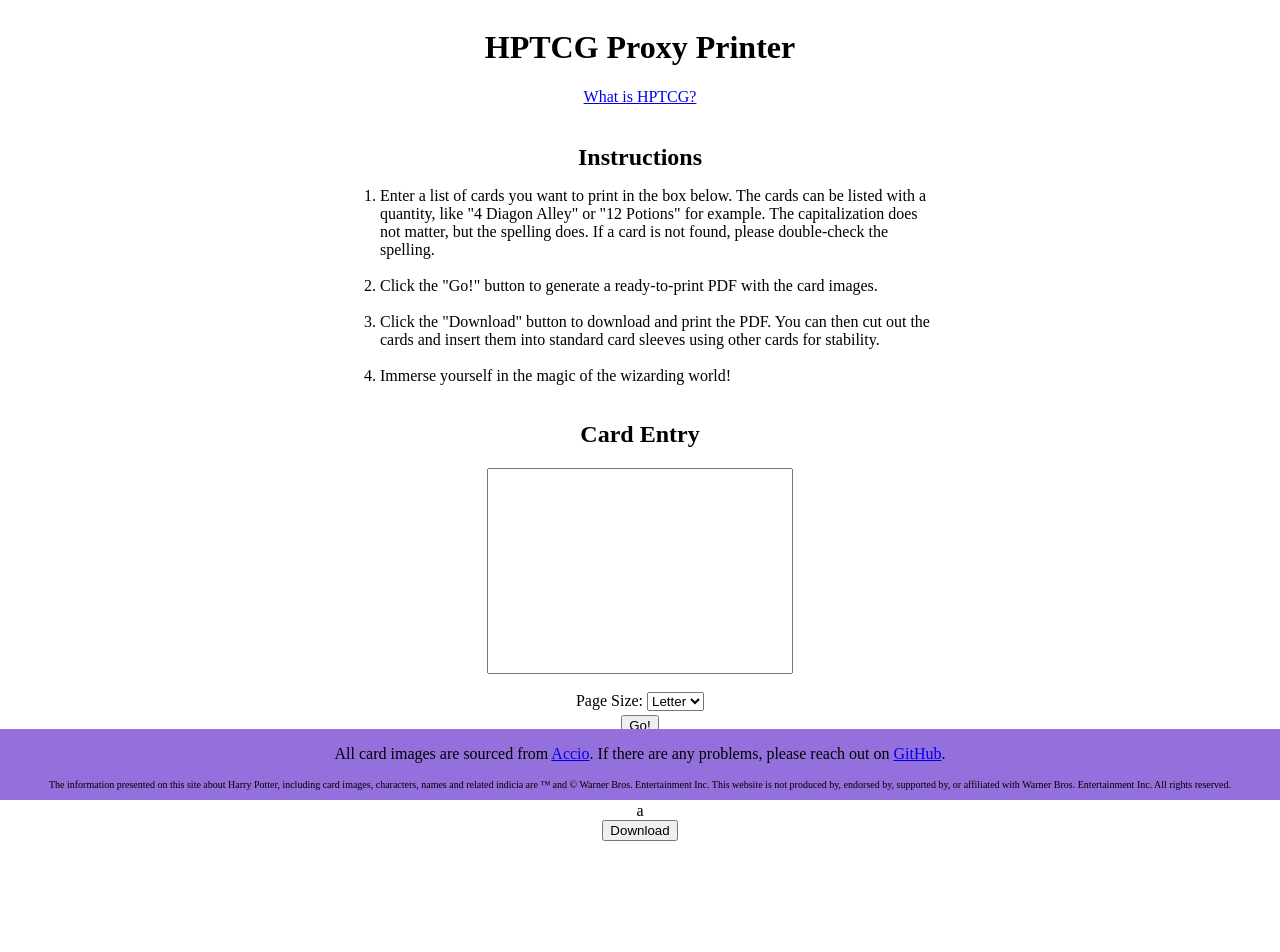
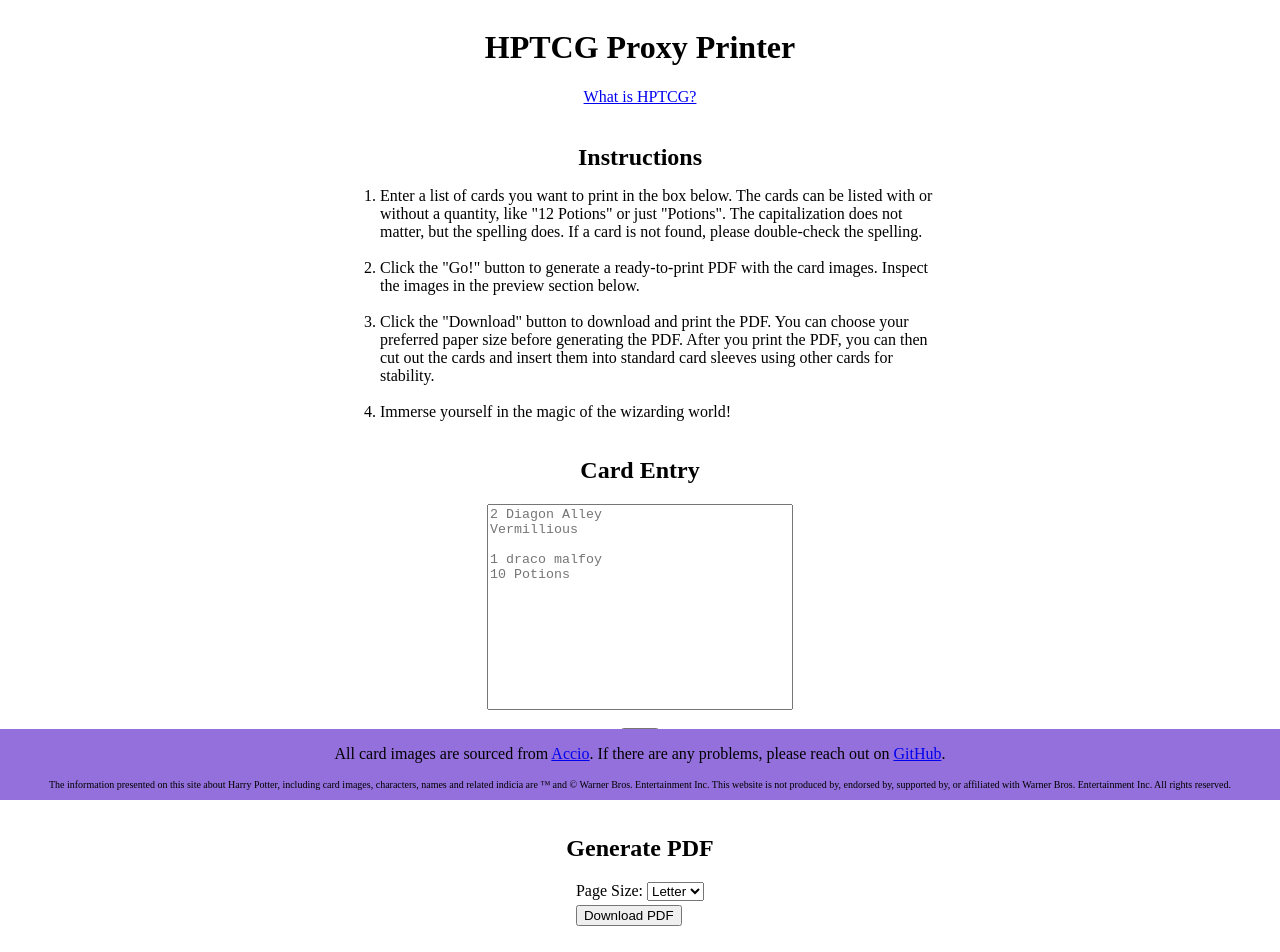
Before and after one commit to nullromo/hptcg-proxy-printer, a React (Create React App) app: page / in a window 1280 px wide. Shown: the top 952 px of the page. Built offline with nearby package versions, Linux system fonts and the light colour scheme; the HTML template or start-up script is replaced by a standard one.

Commit message:
first version where everything works

```diff
--- a/src/App.tsx
+++ b/src/App.tsx
@@ -1,8 +1,19 @@
+import React from 'react';
 import { CardEntry } from './cardEntry';
 import { Footer } from './footer';
-import { PDFPreview } from './pdfPreview';
+import { Preview } from './pdfPreview';
+import { PDFGenerator } from './pdfGenerator';
+import { Instructions } from './instructions';
+
+export type Card = {
+    count: number;
+    image: string;
+};
 
 const App = () => {
+    // a map from card name to card data
+    const [cards, setCards] = React.useState<Partial<Record<string, Card>>>({});
+
     return (
         <div
             style={{
@@ -15,45 +26,21 @@
             <a href='https://harrypottertcg.com/'>What is HPTCG?</a>
             <br />
             <h2 style={{ marginBottom: 0 }}>Instructions</h2>
-            <div style={{ maxWidth: '600px' }}>
-                <ol>
-                    <li>
-                        {
-                            'Enter a list of cards you want to print in the box below. The cards can be listed with a quantity, like "4 Diagon Alley" or "12 Potions" for example. The capitalization does not matter, but the spelling does. If a card is not found, please double-check the spelling.'
-                        }
-                    </li>
-                    <br />
-                    <li>
-                        {
-                            'Click the "Go!" button to generate a ready-to-print PDF with the card images.'
-                        }
-                    </li>
-                    <br />
-                    <li>
-                        {
-                            'Click the "Download" button to download and print the PDF. You can then cut out the cards and insert them into standard card sleeves using other cards for stability.'
-                        }
-                    </li>
-                    <br />
-                    <li>
-                        {
-                            'Immerse yourself in the magic of the wizarding world!'
-                        }
-                    </li>
-                </ol>
-            </div>
+            <Instructions />
             <h2>Card Entry</h2>
-            <CardEntry />
-            <h2>PDF Preview</h2>
-            <PDFPreview />
-            <button
-                type='button'
-                onClick={() => {
-                    // TODO
+            <CardEntry
+                setCards={(value) => {
+                    if (typeof value === 'function') {
+                        setCards({ ...value(cards) });
+                    } else {
+                        setCards({ ...value });
+                    }
                 }}
-            >
-                Download
-            </button>
+            />
+            <h2>Preview</h2>
+            <Preview cards={cards} />
+            <h2>Generate PDF</h2>
+            <PDFGenerator cards={cards} />
             <div style={{ height: '100px' }} />
             <Footer />
         </div>
--- a/src/cardEntry.tsx
+++ b/src/cardEntry.tsx
@@ -1,6 +1,8 @@
 import React from 'react';
 import { fetchCard } from './fetchCard';
-import { makePDF, PageSize } from './makePDF';
+import { PageSize } from './makePDF';
+import type { ReactSetter } from './util';
+import type { Card } from './App';
 
 const parseCards = (
     input: string,
@@ -21,17 +23,11 @@
         });
 };
 
-export const CardEntry = () => {
+export const CardEntry = (props: {
+    readonly setCards: ReactSetter<Partial<Record<string, Card>>>;
+}) => {
     // the input entered by the user
     const [textInput, setTextInput] = React.useState('');
-
-    // a map from card name to card image data
-    const [images, setImages] = React.useState<Partial<Record<string, string>>>(
-        {},
-    );
-
-    // page size for generated PDF
-    const [pageSize, setPageSize] = React.useState(PageSize.LETTER);
 
     return (
         <div
@@ -42,6 +38,11 @@
             }}
         >
             <textarea
+                placeholder={`2 Diagon Alley
+Vermillious
+
+1 draco malfoy
+10 Potions`}
                 style={{ height: '200px', resize: 'none', width: '300px' }}
                 value={textInput}
                 onChange={(event) => {
@@ -49,37 +50,31 @@
                 }}
             />
             <br />
-            <div style={{ marginBottom: '4px' }}>
-                {'Page Size: '}
-                <select
-                    value={pageSize}
-                    onChange={(event) => {
-                        setPageSize(event.target.value as PageSize);
-                    }}
-                >
-                    <option value={PageSize.LETTER}>Letter</option>
-                    <option value={PageSize.A4}>A4</option>
-                </select>
-            </div>
             <button
                 type='button'
                 onClick={() => {
+                    const data: Partial<Record<string, Card>> = {};
                     parseCards(textInput).forEach((card) => {
                         console.log(card);
                         if (card) {
                             fetchCard(card.name)
                                 .then((result) => {
-                                    setImages((data) => {
-                                        if (result) {
-                                            data[card.name] = result;
-                                        }
-                                        return data;
-                                    });
+                                    console.log('data is', data);
+                                    if (result) {
+                                        data[card.name] = {
+                                            count: card.count,
+                                            image: result,
+                                        };
+                                    }
+                                    console.log('setting data to', data);
+                                    return data;
                                 })
-                                .catch(console.error);
+                                .catch(console.error)
+                                .finally(() => {
+                                    props.setCards(data);
+                                });
                         }
                     });
-                    makePDF(pageSize, images['diagon alley'] ?? '');
                 }}
             >
                 Go!
--- /dev/null
+++ b/src/instructions.tsx
@@ -0,0 +1,29 @@
+export const Instructions = () => {
+    return (
+        <div style={{ maxWidth: '600px' }}>
+            <ol>
+                <li>
+                    {
+                        'Enter a list of cards you want to print in the box below. The cards can be listed with or without a quantity, like "12 Potions" or just "Potions". The capitalization does not matter, but the spelling does. If a card is not found, please double-check the spelling.'
+                    }
+                </li>
+                <br />
+                <li>
+                    {
+                        'Click the "Go!" button to generate a ready-to-print PDF with the card images. Inspect the images in the preview section below.'
+                    }
+                </li>
+                <br />
+                <li>
+                    {
+                        'Click the "Download" button to download and print the PDF. You can choose your preferred paper size before generating the PDF. After you print the PDF, you can then cut out the cards and insert them into standard card sleeves using other cards for stability.'
+                    }
+                </li>
+                <br />
+                <li>
+                    {'Immerse yourself in the magic of the wizarding world!'}
+                </li>
+            </ol>
+        </div>
+    );
+};
--- a/src/makePDF.ts
+++ b/src/makePDF.ts
@@ -1,17 +1,45 @@
 import { jsPDF } from 'jspdf';
+import type { Card } from './App';
 
 // card dimensions in millimeters
 const CARD_WIDTH = 63;
 const CARD_HEIGHT = 88;
+
+const BUFFER = 10;
 
 export enum PageSize {
     LETTER = 'letter',
     A4 = 'a4',
 }
 
-export const makePDF = (pageSize: PageSize, image: string) => {
+export const makePDF = (
+    pageSize: PageSize,
+    cards: Partial<Record<string, Card>>,
+) => {
     const pdf = new jsPDF({ format: pageSize });
 
-    pdf.addImage(image, 'png', 40, 40, CARD_WIDTH, CARD_HEIGHT);
+    let cardNumber = 0;
+    Object.values(cards).forEach((card) => {
+        if (!card) {
+            return;
+        }
+        for (let index = 0; index < card.count; index += 1) {
+            const col = cardNumber % 3;
+            const row = Math.floor(cardNumber / 3);
+            pdf.addImage(
+                card.image,
+                'png',
+                BUFFER + col * CARD_WIDTH,
+                BUFFER + row * CARD_HEIGHT,
+                CARD_WIDTH,
+                CARD_HEIGHT,
+            );
+            cardNumber += 1;
+            if (cardNumber >= 9) {
+                pdf.addPage();
+                cardNumber = 0;
+            }
+        }
+    });
     pdf.save('HPTCG.pdf');
 };
--- /dev/null
+++ b/src/pdfGenerator.tsx
@@ -0,0 +1,35 @@
+import React from 'react';
+import { makePDF, PageSize } from './makePDF';
+import type { Card } from './App';
+
+export const PDFGenerator = (props: {
+    readonly cards: Partial<Record<string, Card>>;
+}) => {
+    // page size for generated PDF
+    const [pageSize, setPageSize] = React.useState(PageSize.LETTER);
+
+    return (
+        <div>
+            <div style={{ marginBottom: '4px' }}>
+                {'Page Size: '}
+                <select
+                    value={pageSize}
+                    onChange={(event) => {
+                        setPageSize(event.target.value as PageSize);
+                    }}
+                >
+                    <option value={PageSize.LETTER}>Letter</option>
+                    <option value={PageSize.A4}>A4</option>
+                </select>
+            </div>
+            <button
+                type='button'
+                onClick={() => {
+                    makePDF(pageSize, props.cards);
+                }}
+            >
+                Download PDF
+            </button>
+        </div>
+    );
+};
--- a/src/pdfPreview.tsx
+++ b/src/pdfPreview.tsx
@@ -1,3 +1,29 @@
-export const PDFPreview = () => {
-    return <>a</>;
+import React from 'react';
+import type { Card } from './App';
+
+export const Preview = (props: {
+    readonly cards: Partial<Record<string, Card>>;
+}) => {
+    return (
+        <div>
+            {Object.entries(props.cards).map(([cardName, card]) => {
+                if (!card) {
+                    return null;
+                }
+                return (
+                    <React.Fragment key={cardName}>
+                        {[...new Array(card.count).keys()].map((index) => {
+                            return (
+                                <img
+                                    key={`${cardName}-${index}`}
+                                    src={card.image}
+                                    style={{ width: '200px' }}
+                                />
+                            );
+                        })}
+                    </React.Fragment>
+                );
+            })}
+        </div>
+    );
 };
--- a/src/util.ts
+++ b/src/util.ts
@@ -1,3 +1,5 @@
 export const capitalizeFirstLetter = (value: string) => {
     return value.charAt(0).toUpperCase() + value.slice(1);
 };
+
+export type ReactSetter<T> = React.Dispatch<React.SetStateAction<T>>;
```
